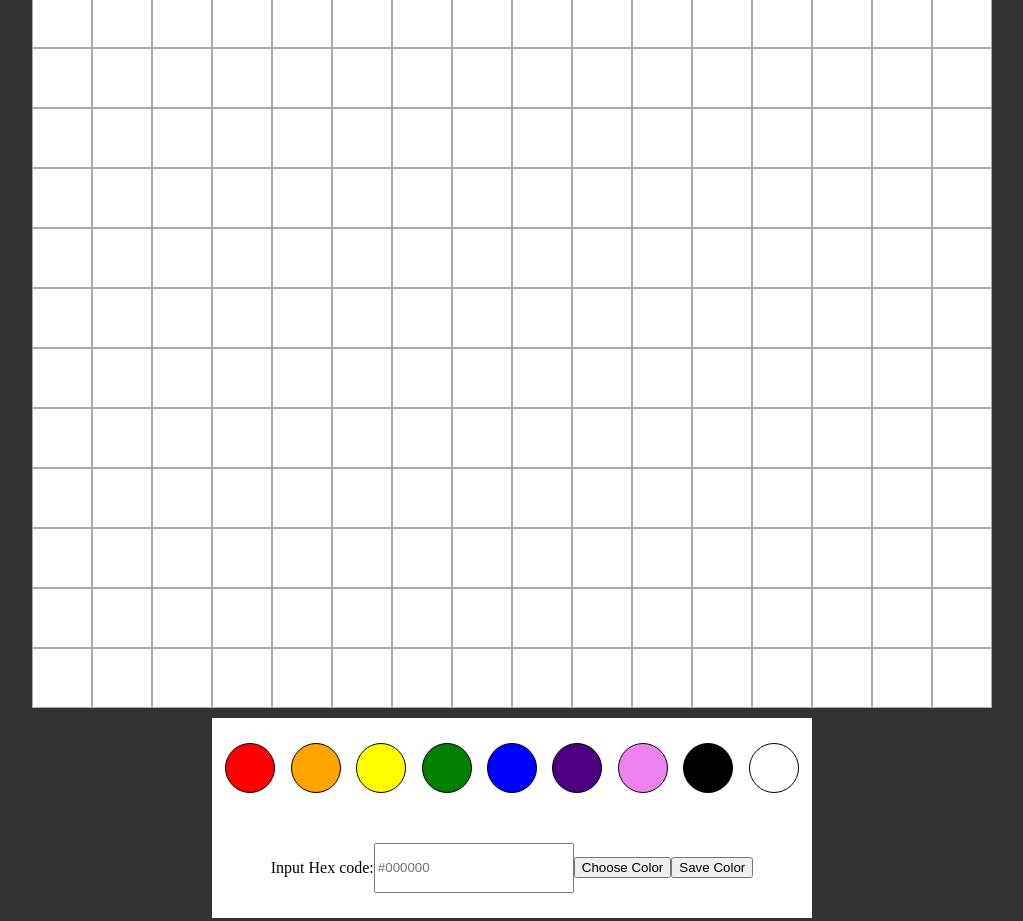
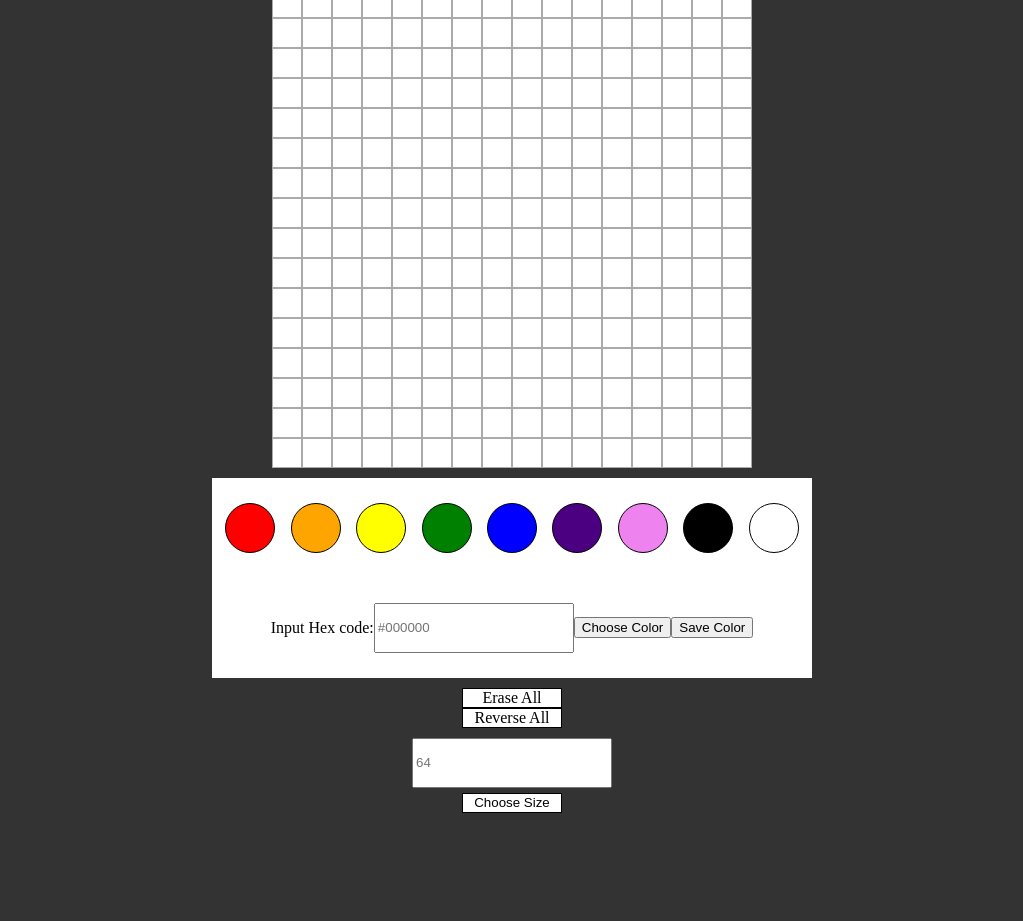
Before and after one commit to adelynntran/Etch-a-Sketch, a plain HTML site: page index.html in a window 1280 px wide. Shown: the top 921 px of the page, without its empty margins (128-1151 px from the left). After the commit the page ends 813 px from the top, so only its background shows below. Drawn offline with Linux system fonts and the light colour scheme.

Commit message:
Change the container size from set size to dynamic size to the viewport

```diff
--- a/Grid.js
+++ b/Grid.js
@@ -10,7 +10,11 @@ export default class Grid {
 
     createGrid() {
         //Calculate the size of each cell based on the grid size
-        const cellSize = 960 / this.gridSize;
+        // const cellSize = 960 / this.gridSize;
+
+        //get the smaller dimension of the viewport:
+        const containerSize = Math.min(window.innerWidth, window.innerHeight) * 0.6;
+        const cellSize = containerSize / this.gridSize;
         // const finalCellSize = cellSize - ((this.gridSize -1) / this.gridSize);
         this.gridElement.style.setProperty('--grid-size', this.gridSize);
         this.gridElement.style.setProperty('--cell-size', `${cellSize}px`);
--- a/styles.css
+++ b/styles.css
@@ -22,8 +22,12 @@ body {
     display: grid;
     grid-template-rows: repeat(var(--grid-size),var(--cell-size));
     grid-template-columns: repeat(var(--grid-size),var(--cell-size));
-    width: 960px;
-    height: 960px;
+    /* width: 960px;
+    height: 960px; */
+
+    /* use vmin to choose the smaller between width or height, keep it square */
+    width: 60vmin;
+    height: 60vmin;
     background-color: #CCC;
     gap: 0;
 
```
